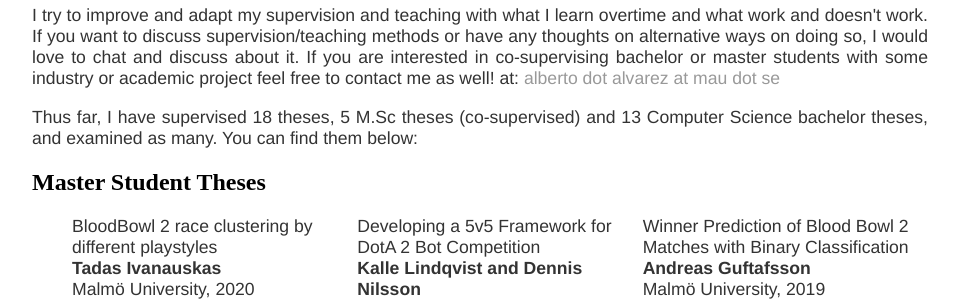
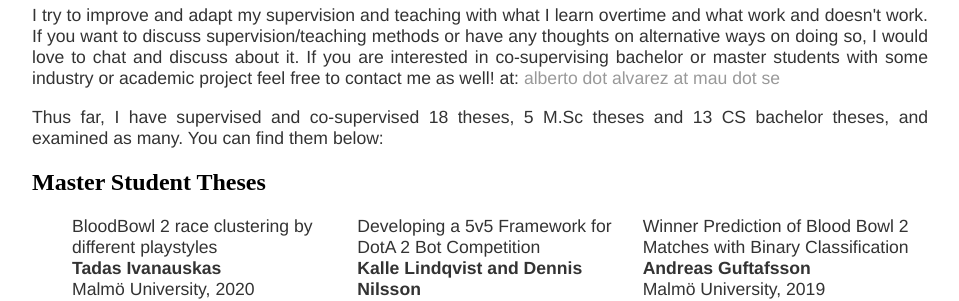
Before and after one commit to aeau/aeau.github.io, a Jekyll site: the page built from theses/index.html, in a window 1280 px wide. Shown: the part 316-617 px from the top of the page, without its empty margins (160-1119 px from the left). Built offline with Jekyll 4.4.1, drawn with Linux system fonts in a browser that asks for light colours.

Commit message:
fixed another error in thesis

```diff
--- a/theses/index.html
+++ b/theses/index.html
@@ -15,7 +15,7 @@ title: Supervised Theses
         or master students with some industry or academic project feel free to contact me as well!
          at: <a href=mailto:{{site.email}}> alberto dot alvarez at mau dot se </a></p>
 
-    <p class="basic-text">Thus far, I have supervised 18 theses, 5 M.Sc theses (co-supervised) and 13 Computer Science bachelor theses, and examined as many. You can find them below: </p>
+    <p class="basic-text">Thus far, I have supervised and co-supervised 18 theses, 5 M.Sc theses and 13 CS bachelor theses, and examined as many. You can find them below: </p>
 
   <h2> Master Student Theses </h2>
 
```
